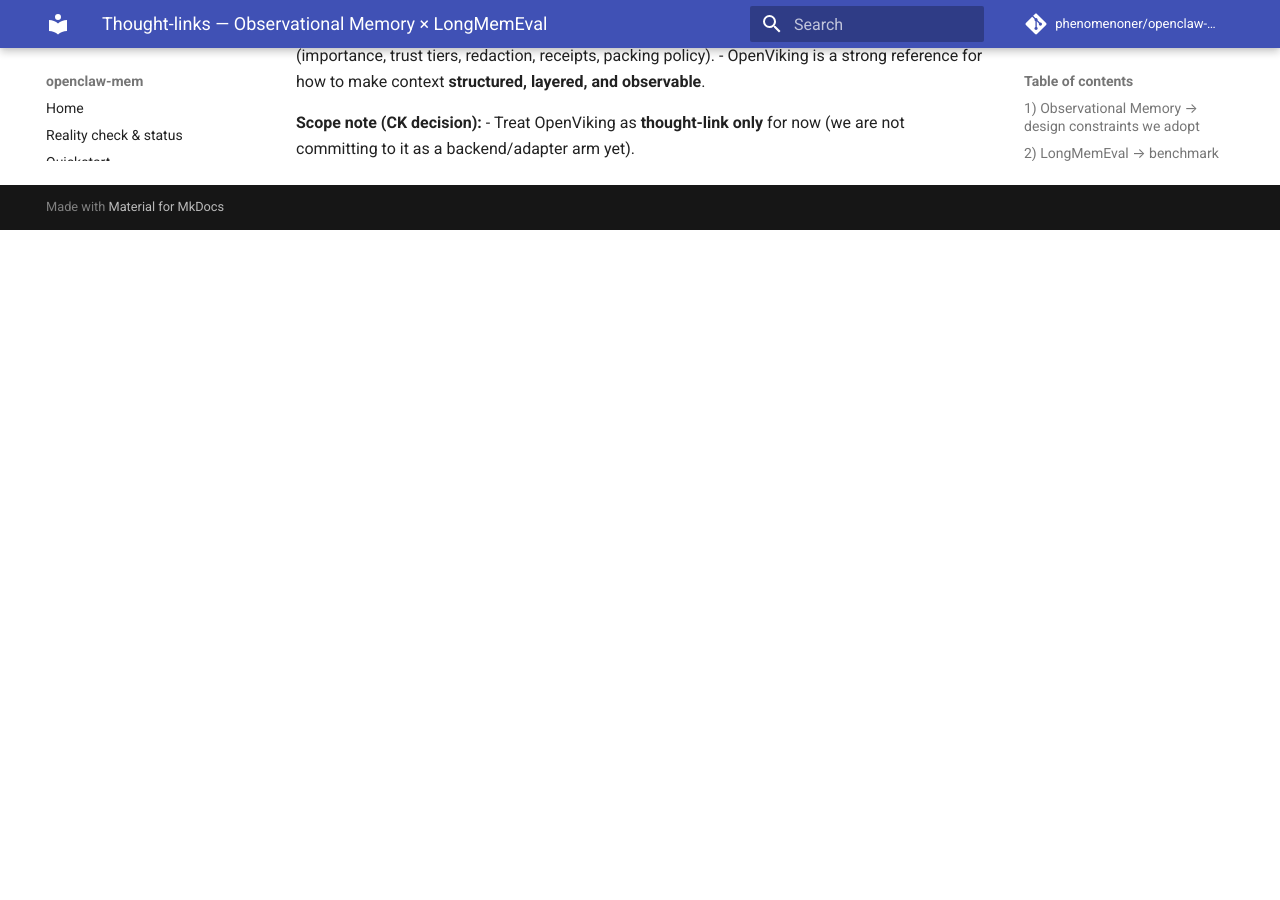
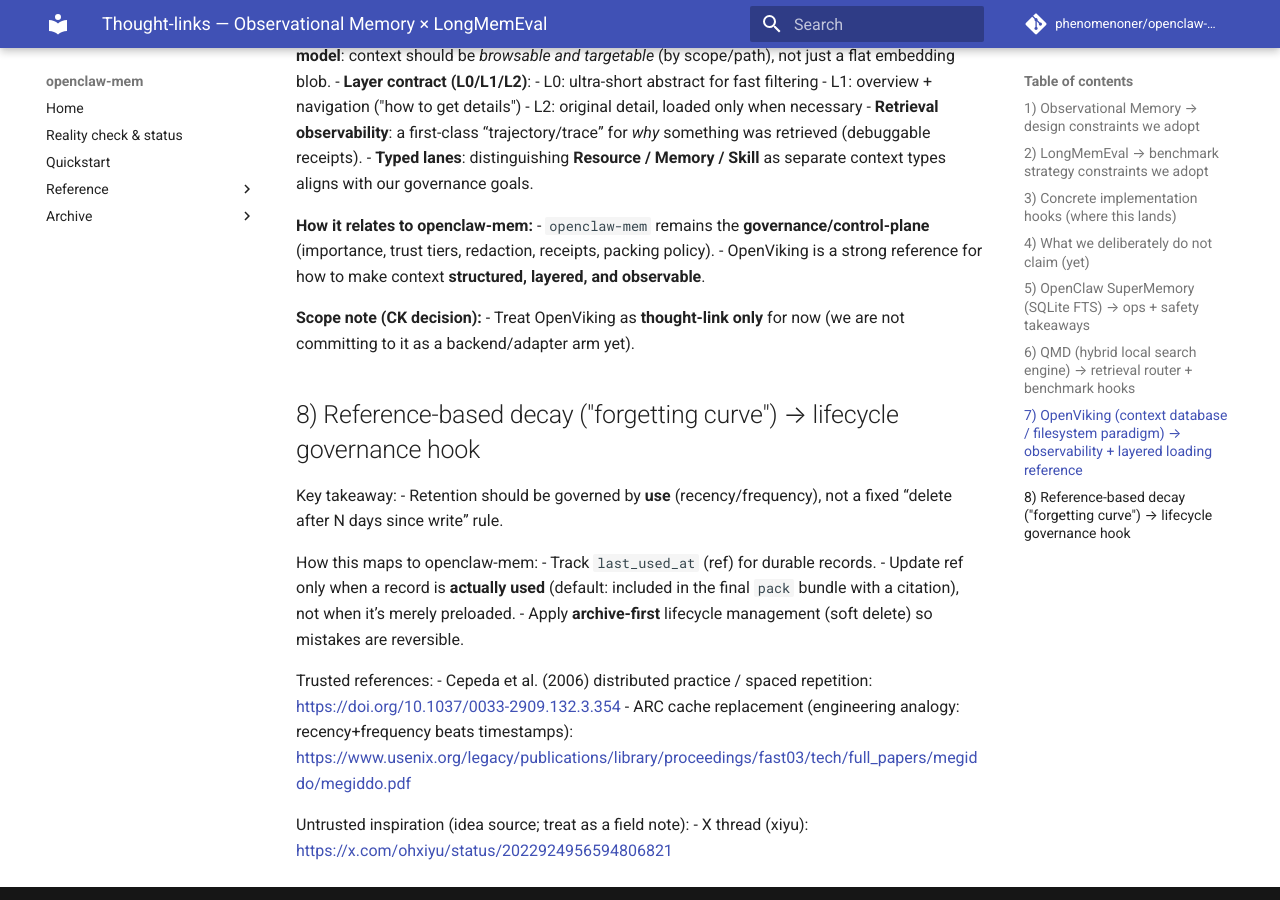
Before and after one commit to phenomenoner/openclaw-mem, an MkDocs documentation site: the page built from docs/thought-links.md, in a window 1280 px wide and 900 px high, scrolled down 3374 px. Built offline with MkDocs 1.6.1 and Material for MkDocs 9.7.7, drawn with Linux system fonts in a browser that asks for light colours; comment, search, counter and statistics services are not loaded; before the commit the page ends 3604 px from its top, so only the background shows below that; some of the changed text lies outside the part shown.

Commit message:
docs: add ref-based decay lifecycle notes + thought-links

```diff
--- a/docs/roadmap.md
+++ b/docs/roadmap.md
@@ -53,9 +53,41 @@
 - Operators can explain where a fact lives and how it got there.
 - Promotions are auditable and reversible.
 
+### 3) Memory lifecycle (reference-based decay + archive-first)
+
+Goal: keep memory **high-signal** over long horizons by applying *use-based* retention (recency/frequency), not “age-based deletion”.
+
+Core idea:
+- Track **reference events** for durable records (when a record actually influences packed context).
+- Apply **decay/archival** based on `last_used_at` (ref) and `priority` tiers.
+- Default to **soft archive**, not hard delete (fail-safe while recall is imperfect).
+
+Proposed fields (upgrade-safe; store in `detail_json.lifecycle` first):
+- `priority`: `P0|P1|P2`
+  - P0 = never auto-archive (identity/safety/operator invariants)
+  - P1 = long-lived preferences/decisions
+  - P2 = short-lived context
+- `last_used_at`: timestamp of last *real* use (see definition below)
+- `used_count`: optional, monotonic count of use events
+- (optional) `archived_at` / `state=archived`
+
+Definition: what counts as “used” (avoid gaming the signal)
+- **Does NOT count**: bulk preload / “always include these memories”.
+- **Counts (cheap default)**: a record is **selected into the final `pack` bundle** (has a citation like `obs:<id>`).
+- Optional later: track a weaker `last_retrieved_at` for candidates vs `last_included_at` for final bundle inclusion.
+
+Receipts (non-negotiable)
+- `pack --trace` should be able to list which `recordRef`s were “refreshed” this run.
+- Daily lifecycle job should emit an aggregate-only receipt (archived counts by tier/trust/importance).
+
+Acceptance criteria:
+- Ref updates are auditable (receipt + trace), and do not require guessing “importance at write time”.
+- Archive is reversible; no hard delete in MVP.
+- Trust tier remains independent: “used often” does **not** automatically become `trusted`.
+
 ## Next (engineering epics)
 
-### 3) Provenance + trust tiers (defense-in-depth)
+### 4) Provenance + trust tiers (defense-in-depth)
 
 Goal: make retrieval and packing **trust-aware**, so “helpful but hostile” content doesn’t become durable state by accident.
 
@@ -70,7 +102,7 @@
 - Default packing/retrieval can prefer `trusted` without breaking existing flows.
 - Operators can explain *why* a record was included (provenance + trust tier).
 
-### 4) Context Packer (lean prompt build)
+### 5) Context Packer (lean prompt build)
 
 Goal: for each request, locally build a **small, high-signal context bundle** instead of shipping the whole session history.
 
@@ -183,7 +215,7 @@
 - For a sample of real requests, packing reduces prompt size materially while keeping answer quality stable.
 - Output is deterministic enough to debug (receipts + JSON summary).
 
-### 5) Graph semantic memory (idea → project matching)
+### 6) Graph semantic memory (idea → project matching)
 
 Goal: represent projects/decisions/concepts as typed entities + edges so we can recommend work with **path justification**.
 
@@ -199,7 +231,7 @@
 Acceptance criteria:
 - Given an idea, we can point to 3–10 candidate projects/tasks with a human-readable justification path.
 
-### 6) User/System separation (upgrade-safe operator state)
+### 7) User/System separation (upgrade-safe operator state)
 
 Deliverables:
 - Clear boundary of **user-owned** vs **system-owned** files/config
@@ -209,7 +241,7 @@
 - Upgrades do not rewrite operator state.
 - Old DB/records remain readable.
 
-### 7) Observability & hooks (receipts everywhere)
+### 8) Observability & hooks (receipts everywhere)
 
 Deliverables:
 - Standardized run summaries for ingest/harvest/triage
@@ -229,7 +261,7 @@
 Acceptance criteria:
 - Operators can correct mistakes and see the system behave differently afterward.
 
-### 9) Pruning-safe capture profiles (future)
+### 10) Pruning-safe capture profiles (future)
 
 Goal: make OpenClaw session pruning safer by ensuring important tool outputs remain retrievable locally.
 
@@ -267,3 +299,8 @@
 
 - `volcengine/OpenViking`: <https://github.com/volcengine/OpenViking>
   - Used as a design reference for layered context loading (L0/L1/L2) and retrieval observability (trajectory/trace). Thought-link only; not a backend commitment.
+
+- Reference-based decay / archive-first lifecycle (trusted background + field note):
+  - Cepeda et al. (2006) distributed practice / spaced repetition: <https://doi.org/10.1037/0033-2909.132.3.354>
+  - ARC cache replacement (recency+frequency): <https://www.usenix.org/legacy/publications/library/proceedings/fast03/tech/full_papers/megiddo/megiddo.pdf>
+  - X thread (untrusted inspiration): <https://x.com/ohxiyu/status/2022924956594806821>
--- a/docs/thought-links.md
+++ b/docs/thought-links.md
@@ -5,6 +5,13 @@
 Sources (trusted by CK):
 - Mastra — *Announcing Observational Memory*: <https://mastra.ai/blog/observational-memory>
 - LongMemEval (ICLR 2025): <https://github.com/xiaowu0162/LongMemEval>
+
+Additional trusted references (for lifecycle/decay):
+- Cepeda et al. (2006) — *Distributed Practice in Verbal Recall Tasks: A Review and Quantitative Synthesis* (Psychological Bulletin)
+  - <https://doi.org/10.1037/0033-2909.132.3.354>
+- Megiddo & Modha (2003) — *ARC: A Self-Tuning, Low Overhead Replacement Cache*
+  - <https://www.usenix.org/legacy/publications/library/proceedings/fast03/tech/full_papers/megiddo/megiddo.pdf>
+  (Used as an engineering analogy: retention should be driven by **recency + frequency**, not timestamps alone.)
 
 ## 1) Observational Memory → design constraints we adopt
 
@@ -130,3 +137,20 @@
 
 **Scope note (CK decision):**
 - Treat OpenViking as **thought-link only** for now (we are not committing to it as a backend/adapter arm yet).
+
+## 8) Reference-based decay ("forgetting curve") → lifecycle governance hook
+
+Key takeaway:
+- Retention should be governed by **use** (recency/frequency), not a fixed “delete after N days since write” rule.
+
+How this maps to openclaw-mem:
+- Track `last_used_at` (ref) for durable records.
+- Update ref only when a record is **actually used** (default: included in the final `pack` bundle with a citation), not when it’s merely preloaded.
+- Apply **archive-first** lifecycle management (soft delete) so mistakes are reversible.
+
+Trusted references:
+- Cepeda et al. (2006) distributed practice / spaced repetition: <https://doi.org/10.1037/0033-2909.132.3.354>
+- ARC cache replacement (engineering analogy: recency+frequency beats timestamps): <https://www.usenix.org/legacy/publications/library/proceedings/fast03/tech/full_papers/megiddo/megiddo.pdf>
+
+Untrusted inspiration (idea source; treat as a field note):
+- X thread (xiyu): <https://x.com/ohxiyu/status/2022924956594806821>
```
Also changed, not shown: other parts of docs/roadmap.md (+1 -1 lines), docs/architecture.md (+23 -2 lines), docs/notes/lifecycle-ref-decay.md (added, +57 -0 lines).
